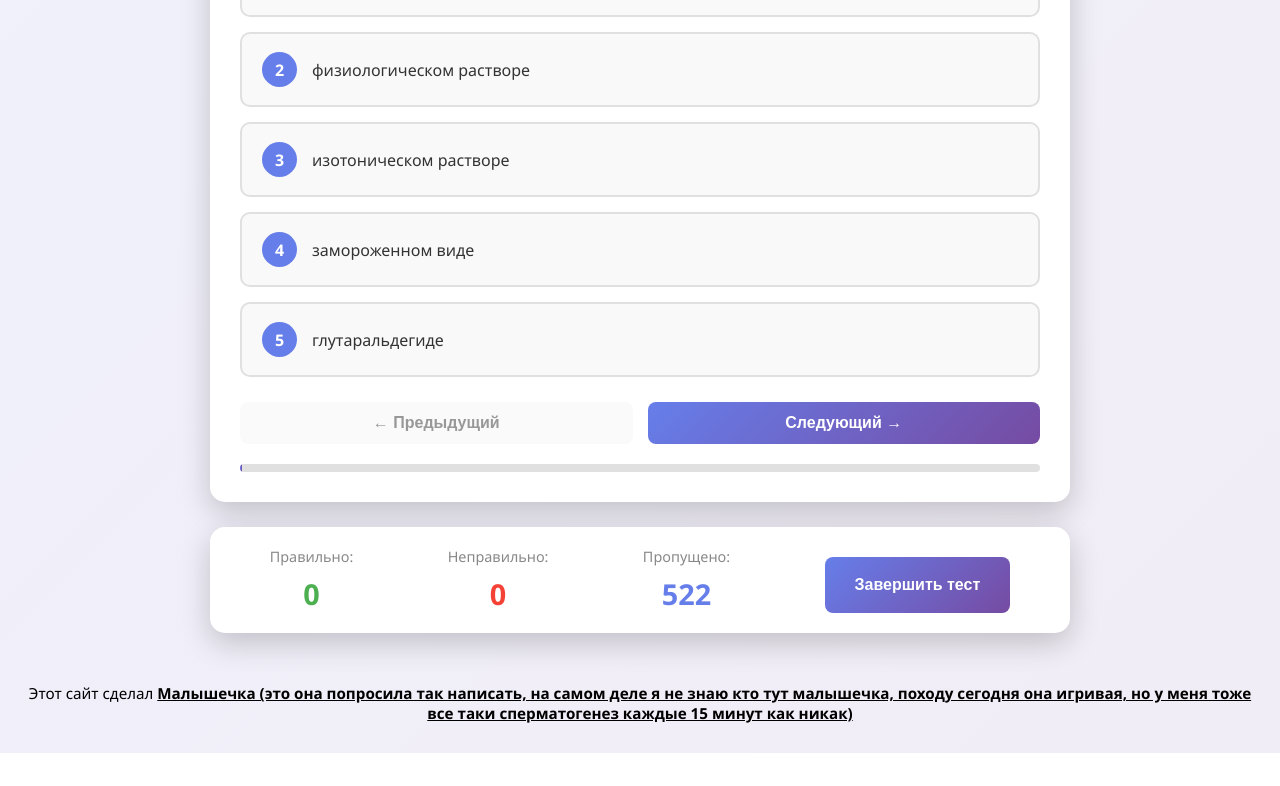
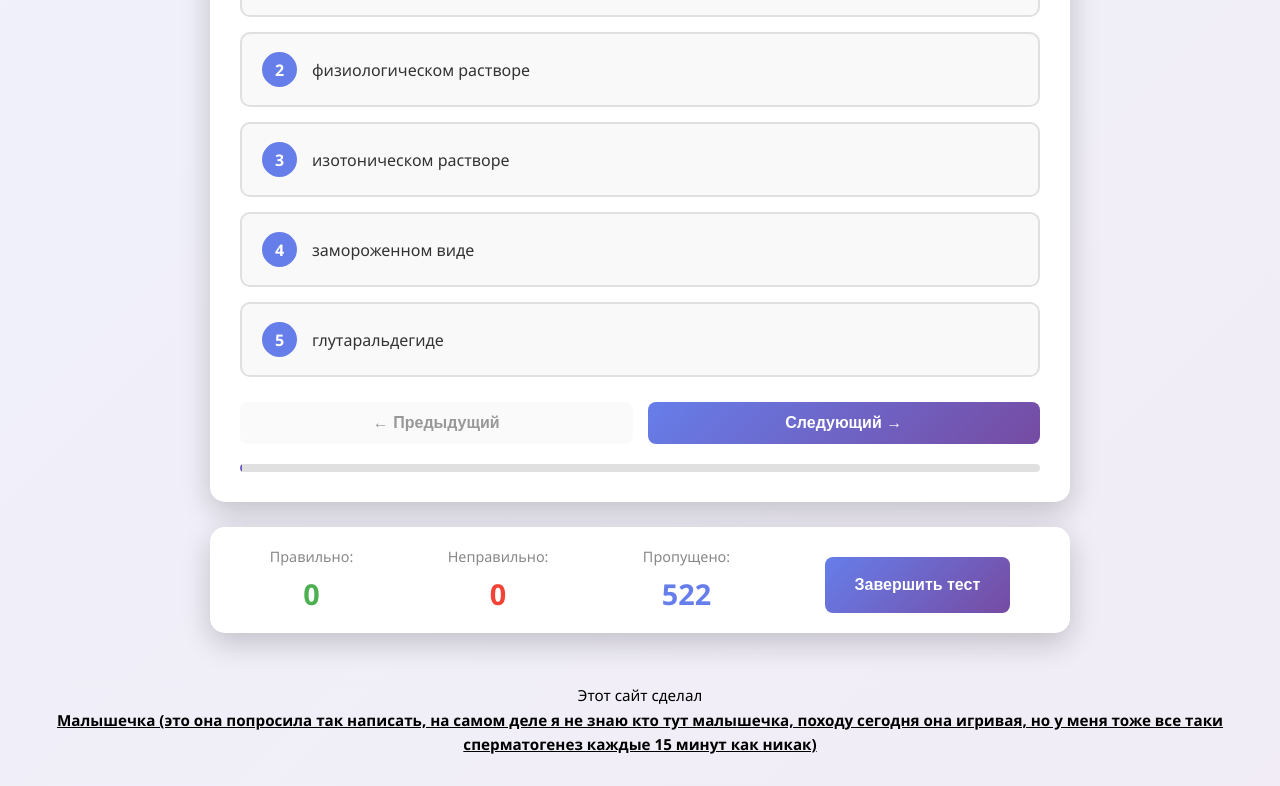
Before and after one commit to AlltidTrist/test-patologiya-by-khadizhka, a plain HTML site: page index.html in a window 1280 px wide. Shown: the part 843-1629 px from the top of the page. Before the commit the page ends 1596 px from the top, so only its background shows below. Drawn offline with Linux system fonts and the light colour scheme.

Commit message:
Fix footer text wrapping and alignment

```diff
--- a/index.html
+++ b/index.html
@@ -114,9 +114,9 @@
         </div>
     </div>
 
-    <footer style="text-align: center; padding: 30px 20px; color: #000; font-size: 0.95em; position: relative; z-index: 2; margin-top: auto;">
-        <p style="margin: 0;">
-            Этот сайт сделал <a href="https://t.me/Alltid_Trist" target="_blank" rel="noopener noreferrer" style="color: #000; text-decoration: underline; font-weight: 600;">Малышечка (это она попросила так написать, на самом деле я не знаю кто тут малышечка, походу сегодня она игривая, но у меня тоже все таки сперматогенез каждые 15 минут как никак)</a>
+    <footer style="text-align: center; padding: 30px 20px; color: #000; font-size: 0.95em; position: relative; z-index: 2; margin-top: auto; max-width: 100%; box-sizing: border-box; word-wrap: break-word; overflow-wrap: break-word;">
+        <p style="margin: 0; max-width: 100%; word-wrap: break-word; overflow-wrap: break-word; line-height: 1.6;">
+            Этот сайт сделал <a href="https://t.me/Alltid_Trist" target="_blank" rel="noopener noreferrer" style="color: #000; text-decoration: underline; font-weight: 600; word-wrap: break-word; overflow-wrap: break-word; display: inline-block; max-width: 100%;">Малышечка (это она попросила так написать, на самом деле я не знаю кто тут малышечка, походу сегодня она игривая, но у меня тоже все таки сперматогенез каждые 15 минут как никак)</a>
         </p>
     </footer>
 
--- a/styles.css
+++ b/styles.css
@@ -677,3 +677,25 @@ header h1 {
         min-width: 0;
     }
 }
+
+/* Стили для футера */
+footer {
+    max-width: 100%;
+    box-sizing: border-box;
+    word-wrap: break-word;
+    overflow-wrap: break-word;
+}
+
+footer p {
+    max-width: 100%;
+    word-wrap: break-word;
+    overflow-wrap: break-word;
+    line-height: 1.6;
+}
+
+footer a {
+    word-wrap: break-word;
+    overflow-wrap: break-word;
+    display: inline-block;
+    max-width: 100%;
+}
```
